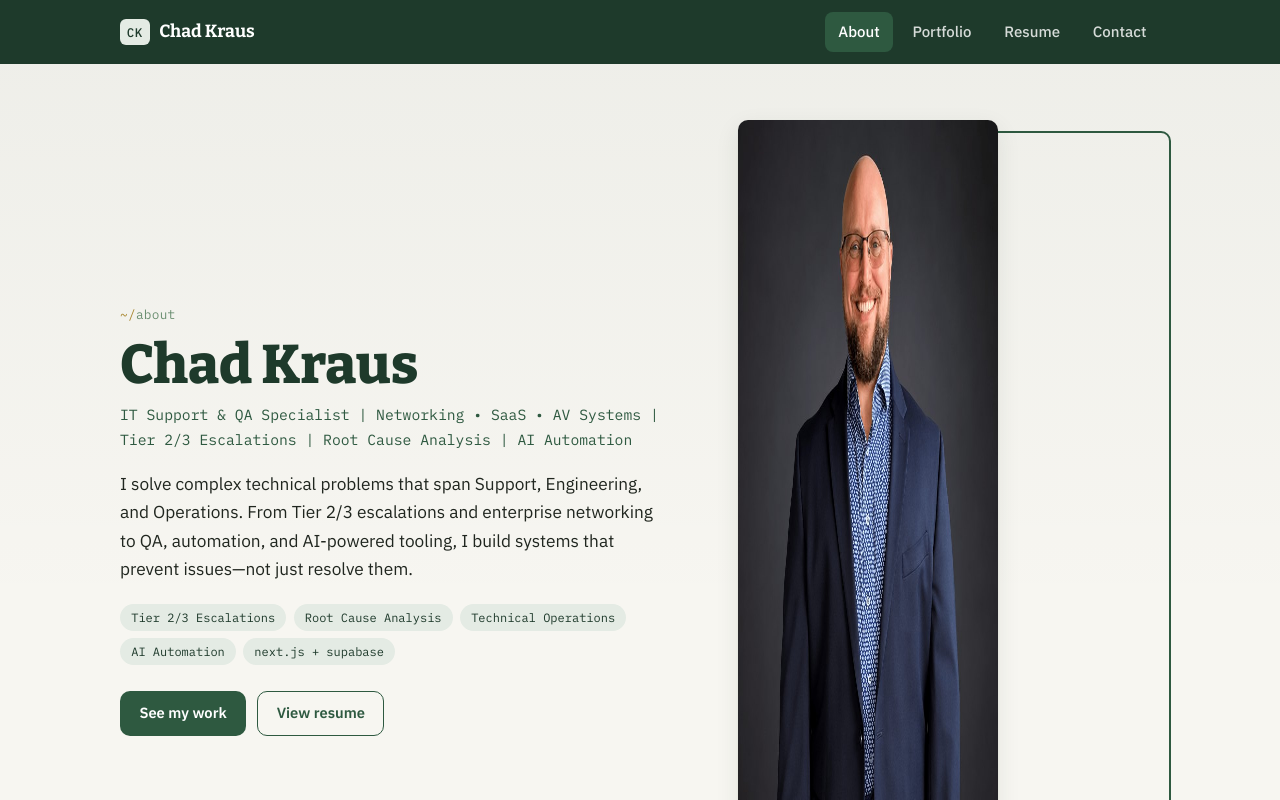
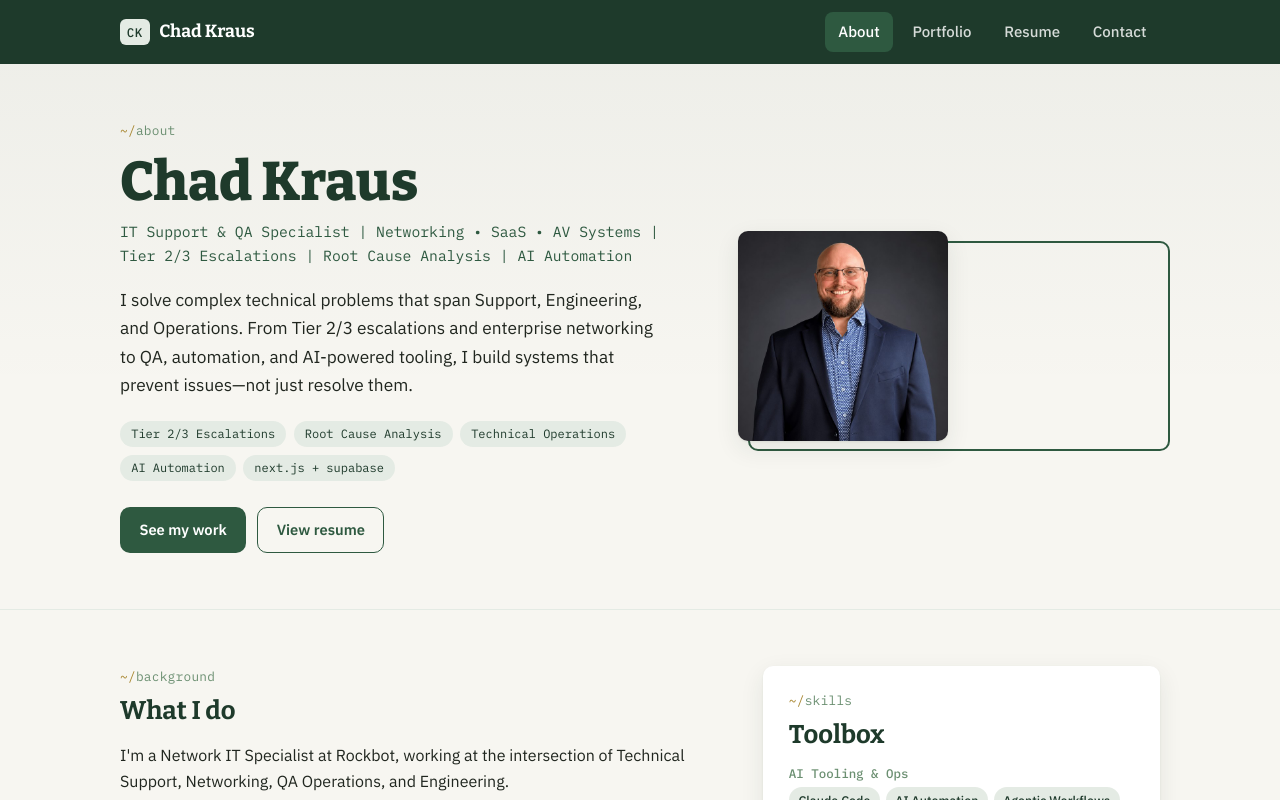
Before and after one commit to chadkraus87/React-Portfolio-v2, a React (Vite) app: page /#/ in a window 1280 px wide. Shown: the top 800 px of the page. Built offline with nearby package versions, Linux system fonts and the light colour scheme.

Commit message:
Fix stretched hero photo (height:auto), crop headshot at waist, shrink to 210px

```diff
--- a/src/index.css
+++ b/src/index.css
@@ -43,7 +43,7 @@ h1, h2, h3, h4 {
 a { color: var(--forest); text-decoration: none; }
 a:hover { text-decoration: underline; }
 
-img { max-width: 100%; display: block; }
+img { max-width: 100%; height: auto; display: block; }
 
 button { font-family: inherit; cursor: pointer; }
 
--- a/src/pages/About.css
+++ b/src/pages/About.css
@@ -59,7 +59,7 @@
 .hero-photo-wrap::after {
   content: '';
   position: absolute;
-  inset: 11px -11px -11px 11px;
+  inset: 10px -10px -10px 10px;
   border: 2px solid var(--forest);
   border-radius: var(--radius);
   z-index: 0;
@@ -67,7 +67,9 @@
 .hero-photo {
   position: relative;
   z-index: 1;
-  width: min(260px, 100%);
+  width: min(210px, 100%);
+  aspect-ratio: 1 / 1;
+  object-fit: cover;
   border-radius: var(--radius);
   box-shadow: var(--shadow);
 }
--- a/src/pages/About.jsx
+++ b/src/pages/About.jsx
@@ -32,8 +32,8 @@ export default function About() {
               src={headshot}
               alt={`${profile.fullName} headshot`}
               className="hero-photo"
-              width="800"
-              height="800"
+              width="640"
+              height="640"
             />
           </div>
         </div>
```
Also changed, not shown: src/assets/images/headshot.jpg.
